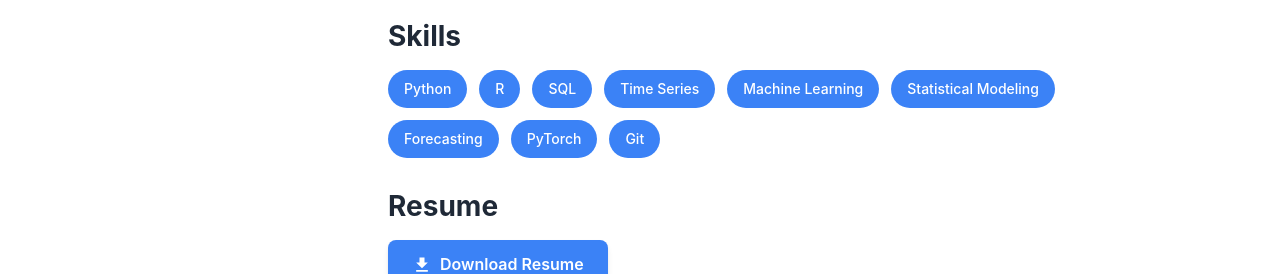
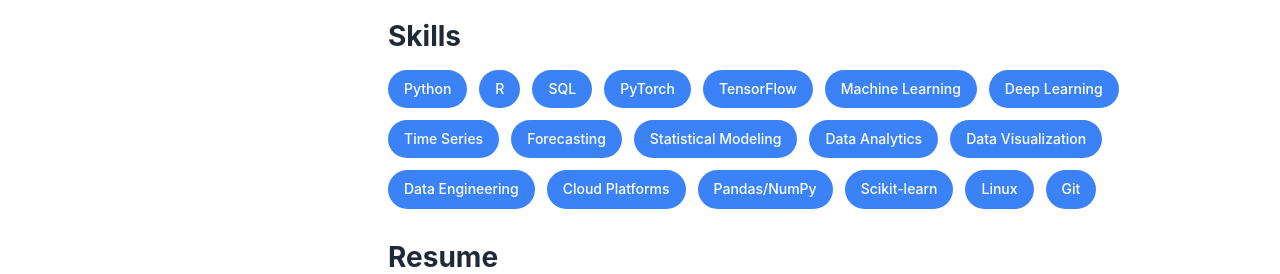
Before and after one commit to oliverwu1024/oliverwu1024.github.io, a React (Vite) app: page / in a window 1280 px wide. Shown: the part 977-1251 px from the top of the page. Built offline with nearby package versions, Linux system fonts and the light colour scheme.

Commit message:
Expand skills section with comprehensive data science toolkit

```diff
--- a/src/pages/Home.jsx
+++ b/src/pages/Home.jsx
@@ -46,11 +46,20 @@
                 <span className="skill-tag">Python</span>
                 <span className="skill-tag">R</span>
                 <span className="skill-tag">SQL</span>
+                <span className="skill-tag">PyTorch</span>
+                <span className="skill-tag">TensorFlow</span>
+                <span className="skill-tag">Machine Learning</span>
+                <span className="skill-tag">Deep Learning</span>
                 <span className="skill-tag">Time Series</span>
-                <span className="skill-tag">Machine Learning</span>
+                <span className="skill-tag">Forecasting</span>
                 <span className="skill-tag">Statistical Modeling</span>
-                <span className="skill-tag">Forecasting</span>
-                <span className="skill-tag">PyTorch</span>
+                <span className="skill-tag">Data Analytics</span>
+                <span className="skill-tag">Data Visualization</span>
+                <span className="skill-tag">Data Engineering</span>
+                <span className="skill-tag">Cloud Platforms</span>
+                <span className="skill-tag">Pandas/NumPy</span>
+                <span className="skill-tag">Scikit-learn</span>
+                <span className="skill-tag">Linux</span>
                 <span className="skill-tag">Git</span>
               </div>
             </div>
```
